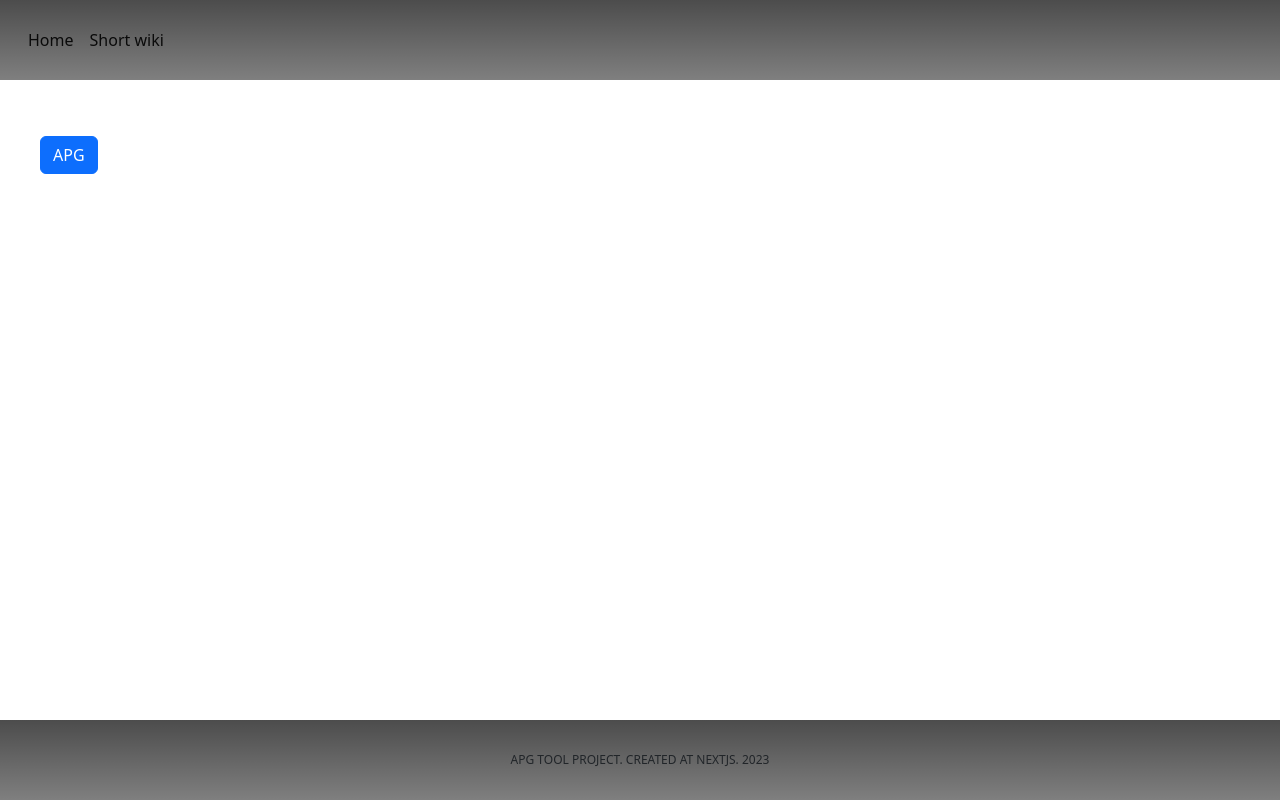
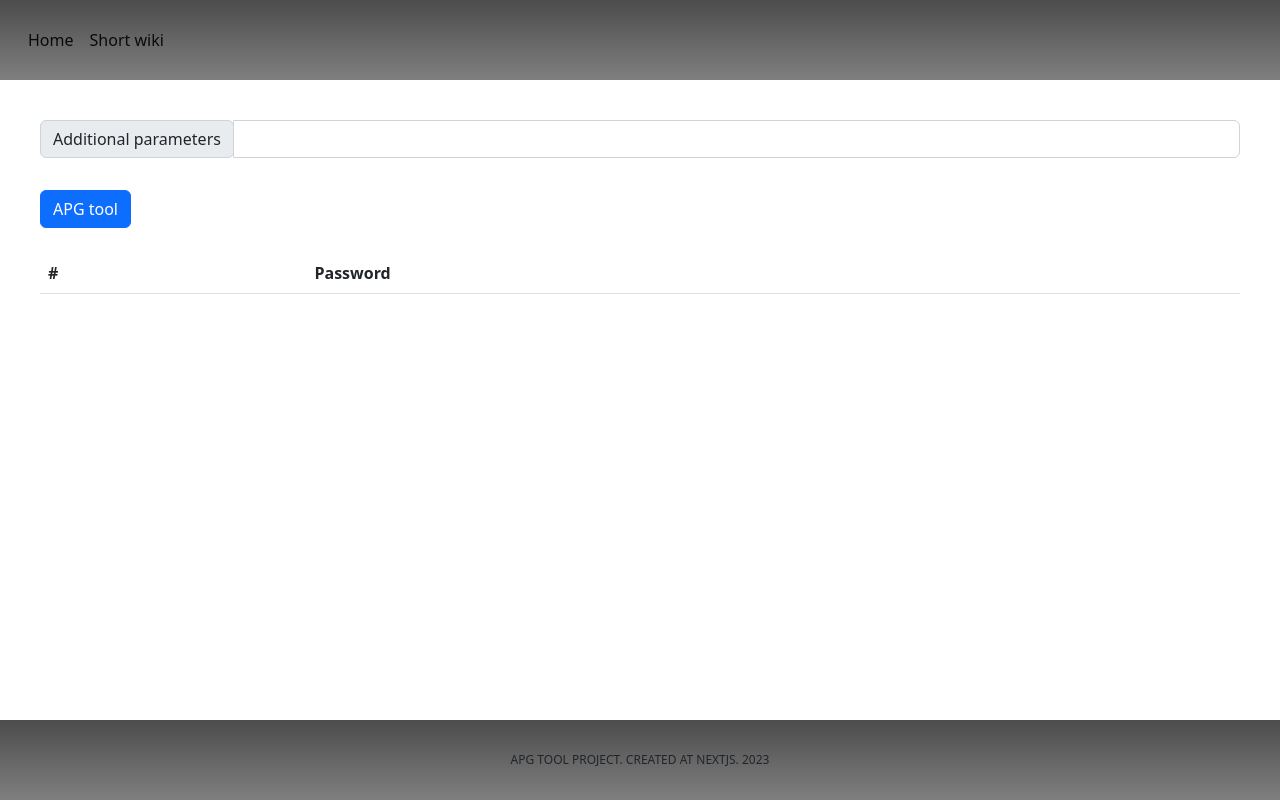
Before and after one commit to alari777/apg-tool, a Next.js app: page / in a window 1280 px wide. Built offline with nearby package versions, Linux system fonts and the light colour scheme.

Commit message:
refactored `generateAPG` function; added `table` with results; refactored this component

```diff
--- a/src/pages/index.tsx
+++ b/src/pages/index.tsx
@@ -1,10 +1,15 @@
 import Head from 'next/head';
 import { FC, useState, FormEvent } from 'react';
+
+interface FormData {
+  apgParameters?: string;
+}
 
 const HomePage: FC = () => {
   const [classSpinner, setClassSpinner] = useState<boolean>(false);
   const [isApg, setIsApg] = useState<boolean>(false);
   const [apgOutput, setApgOutput] = useState<string[]>([]);
+  const [apgParameters, setApgParameters] = useState<string>('');
 
   const generateAPG = async (
     event: FormEvent<HTMLFormElement>
@@ -13,17 +18,14 @@ const HomePage: FC = () => {
     setClassSpinner(true);
     setIsApg(false);
     try {
-      const response = await fetch('/api/v1/apg', {
+      const response = await fetch(`/api/v1/apg?params=${apgParameters}`, {
         method: 'GET',
       });
       if (response.status === 200) {
         const json = await response.json();
         const { data } = json;
         setIsApg(true);
-        console.log(data);
-        const arr = data.split('\n');
-        console.log(arr, arr[2]);
-        setApgOutput(arr);
+        setApgOutput(data);
       }
     } catch (err) {}
     setClassSpinner(false);
@@ -37,10 +39,37 @@ const HomePage: FC = () => {
         <meta name='viewport' content='width=device-width, initial-scale=1' />
       </Head>
       <main className='main'>
-        <form onSubmit={generateAPG}>
+        <form
+          onSubmit={generateAPG}
+          name='generateAPG'
+          style={{ marginBottom: '25px' }}
+        >
           <div>
             <div className='form-row'>
-              <div className='col-md-9'>
+              <div
+                className='input-group mb-3'
+                style={{ marginBottom: '25px' }}
+              >
+                <div className='input-group-prepend'>
+                  <span
+                    className='input-group-text'
+                    id='inputGroup-sizing-default'
+                  >
+                    Additional parameters
+                  </span>
+                </div>
+                <input
+                  type='text'
+                  className='form-control'
+                  aria-label='Default'
+                  aria-describedby='inputGroup-sizing-default'
+                  value={apgParameters}
+                  id='apgParameters'
+                  name='apgParameters'
+                  onChange={(e) => setApgParameters(e.target.value)}
+                />
+              </div>
+              <div className='col-md-9' style={{ marginBottom: '25px' }}>
                 <button type='submit' className='btn btn-primary mt-3'>
                   {classSpinner && (
                     <span
@@ -49,13 +78,26 @@ const HomePage: FC = () => {
                       aria-hidden='true'
                     ></span>
                   )}
-                  APG
+                  APG tool
                 </button>
               </div>
-              {apgOutput &&
-                apgOutput.map((apgValue: string, index: number) => (
-                  <div key={apgValue}>{apgValue}</div>
-                ))}
+              <table className='table'>
+                <thead>
+                  <tr>
+                    <th scope='col'>#</th>
+                    <th scope='col'>Password</th>
+                  </tr>
+                </thead>
+                <tbody>
+                  {apgOutput &&
+                    apgOutput.map((apgValue: string, index: number) => (
+                      <tr key={index}>
+                        <td>{index + 1}</td>
+                        <td>{apgValue}</td>
+                      </tr>
+                    ))}
+                </tbody>
+              </table>
             </div>
           </div>
         </form>
```
